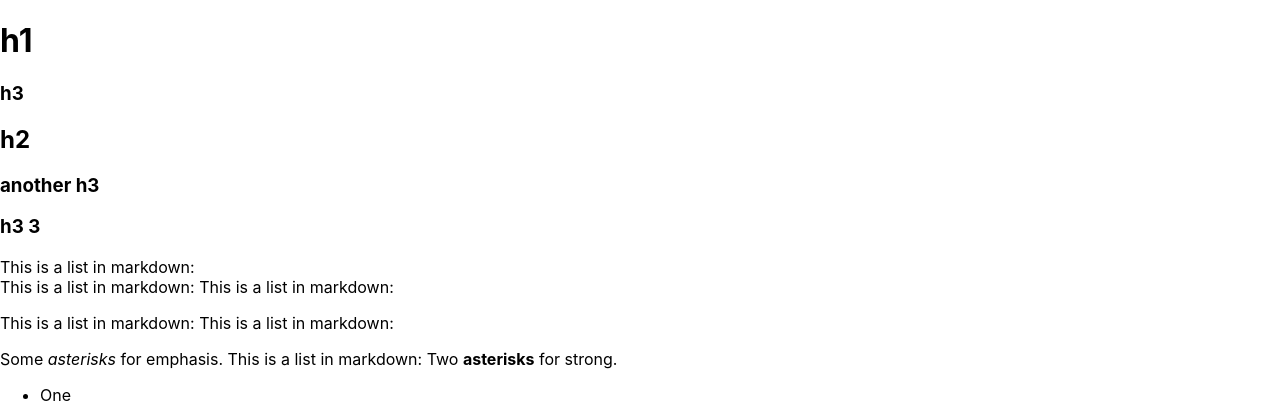
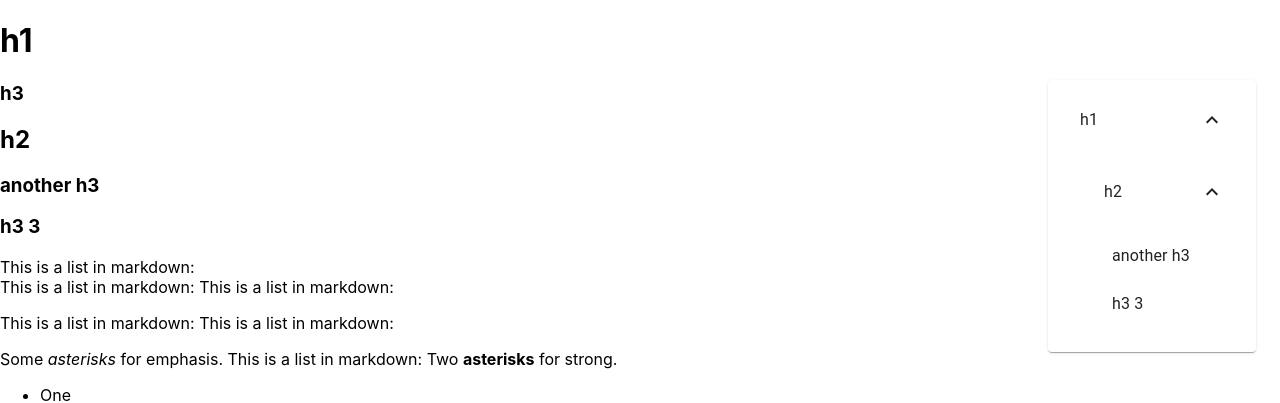
Before and after one commit to CharlieZhuo/BlogV2, a Next.js app: page /posts/my-mdx-page in a window 1280 px wide. Shown: the top 403 px of the page. Built offline with nearby package versions, Linux system fonts and the light colour scheme.

Commit message:
Feat:Table of content component.

```diff
--- /dev/null
+++ b/components/tableOfContent.tsx
@@ -0,0 +1,187 @@
+import Paper from "@mui/material/Paper";
+import List from "@mui/material/List";
+import Popover from "@mui/material/Popover";
+import Fab from "@mui/material/Fab";
+import TocIcon from "@mui/icons-material/Toc";
+
+import { useEffect, useState } from "react";
+import TocListItem from "./tocListItem";
+import Container from "@mui/material/Container";
+export type TOCConfig = {
+  H1?: true;
+  H2?: true;
+  H3?: true;
+  H4?: true;
+  H5?: true;
+  H6?: true;
+};
+
+export type headingTreeNode = {
+  id: string;
+  title: string;
+  type: string;
+  children?: headingTreeNode[];
+};
+
+export default function TableOfContent(config: TOCConfig) {
+  const getHeadingTreeRoot = (headingArray: Element[]) => {
+    const rootNode: headingTreeNode = {
+      id: "",
+      title: "",
+      type: "root",
+      children: [],
+    };
+
+    const rootHeadingElement = getSmallestHeadingElement(config);
+
+    for (let i = 0; i !== headingArray.length; ++i) {
+      let current = headingArray[i];
+      let searchResult = SearchTree(rootNode, (node) =>
+        IsValidParentElement(node.type, current.nodeName, rootHeadingElement)
+      );
+      if (searchResult) {
+        searchResult.children.push({
+          id: current.id,
+          title: current.textContent,
+          type: current.nodeName,
+          children: [],
+        });
+      } else {
+        //discard this node
+      }
+    }
+
+    // headingArray.forEach((heading, index) => {
+    //   const { textContent: title, id } = heading;
+    //   if (heading.nodeName === "H2") {
+    //     nestedHeadings.push({ id, title, items: [] });
+    //   } else if (heading.nodeName === "H3" && nestedHeadings.length > 0) {
+    //     nestedHeadings[nestedHeadings.length - 1].items.push({
+    //       id,
+    //       title,
+    //     });
+    //   }
+    // });
+
+    return rootNode;
+  };
+  const useHeadingsData = () => {
+    const [headingTree, setHeadingTree] = useState<headingTreeNode>();
+
+    useEffect(() => {
+      //generate seletorString for h1-h6 present in config
+      let seletorString = "";
+      for (const key in config) {
+        seletorString = seletorString.concat(`${key},`);
+      }
+      seletorString = seletorString.substring(0, seletorString.length - 1);
+
+      const headingsArray = Array.from(
+        document.querySelectorAll(seletorString)
+      );
+
+      const rootNode = getHeadingTreeRoot(headingsArray);
+      setHeadingTree(rootNode);
+    }, []);
+
+    return headingTree;
+  };
+
+  const tree = useHeadingsData();
+
+  const list = (
+    <Paper>
+      <List>
+        {tree?.children.map((child) => (
+          <TocListItem key={child.id} node={child} />
+        ))}
+      </List>
+    </Paper>
+  );
+
+  const [popOpen, setPopOpen] = useState(false);
+
+  const handleClick = () => {
+    setPopOpen(!popOpen);
+  };
+
+  const handleClose = () => {
+    setPopOpen(null);
+  };
+  return (
+    <>
+      <Fab
+        color="default"
+        aria-label="add"
+        sx={{
+          display: { lg: "none" },
+          position: "fixed",
+          left: "80vw",
+          bottom: "10vh",
+        }}
+        onClick={handleClick}
+      >
+        <TocIcon />
+      </Fab>
+      <Popover
+        open={popOpen}
+        onClose={handleClose}
+        sx={{
+          display: { lg: "none" },
+          position: "fixed",
+          right: "20vw",
+          top: "0rem",
+          height: "60vh",
+        }}
+      >
+        {list}
+      </Popover>
+      <Container
+        sx={{
+          display: { xs: "none", lg: "block" },
+          position: "fixed",
+          right: "0rem",
+          top: "10vh",
+          width: "20vw",
+        }}
+      >
+        {list}
+      </Container>
+    </>
+  );
+}
+
+//find heading element of most signaficance eg: h1 in [h1,h2,h3], h2 in[h2,h5,h6]
+function getSmallestHeadingElement(config: TOCConfig) {
+  return Object.keys(config).reduce((prev, curr) => {
+    let previndex = Number.parseInt(prev[prev.search(/\d/)]);
+    let currindex = Number.parseInt(curr[curr.search(/\d/)]);
+    return previndex < currindex ? prev : curr;
+  });
+}
+function IsValidParentElement(
+  parent: string,
+  child: string,
+  RootHeadingElement: string
+) {
+  if (parent === "root" && child === RootHeadingElement) return true;
+  else {
+    let parentIndex = Number.parseInt(parent[parent.search(/\d/)]);
+    let childIndex = Number.parseInt(child[child.search(/\d/)]);
+    return parentIndex === childIndex - 1;
+  }
+}
+
+function SearchTree(
+  rootNode: headingTreeNode,
+  predicate: (node: headingTreeNode) => boolean
+): headingTreeNode | null {
+  if (rootNode.children?.length > 0) {
+    for (const child of rootNode.children) {
+      let result = SearchTree(child, predicate);
+      if (result) return result;
+    }
+  }
+  if (predicate(rootNode)) return rootNode;
+  else return null;
+}
--- /dev/null
+++ b/components/tocListItem.tsx
@@ -0,0 +1,46 @@
+import { headingTreeNode } from "./tableOfContent";
+import ListItem from "@mui/material/ListItem";
+import List from "@mui/material/List";
+import ListItemButton from "@mui/material/ListItemButton";
+import ListItemText from "@mui/material/ListItemText";
+import Collapse from "@mui/material/Collapse";
+import { useState } from "react";
+import ExpandMore from "@mui/icons-material/ExpandMore";
+import ExpandLess from "@mui/icons-material/ExpandLess";
+
+export default function TocListItem({ node }: { node: headingTreeNode }) {
+  const [expandChildren, setExpandChildren] = useState(true);
+  let item;
+  if (node?.children?.length > 0)
+    item = (
+      <>
+        <ListItem>
+          <ListItemButton component="a" href={`#${node.id}`}>
+            <ListItemText primary={node.title} />
+          </ListItemButton>
+          <ListItemButton
+            onClick={() => setExpandChildren(!expandChildren)}
+            sx={{ flexGrow: "0" }}
+          >
+            {expandChildren ? <ExpandLess /> : <ExpandMore />}
+          </ListItemButton>
+        </ListItem>
+
+        <Collapse in={expandChildren}>
+          <List sx={{ paddingInlineStart: "1.5rem" }}>
+            {node.children.map((child) => (
+              <TocListItem key={child.id} node={child}></TocListItem>
+            ))}
+          </List>
+        </Collapse>
+      </>
+    );
+  else
+    item = (
+      <ListItemButton component="a" href={`#${node.id}`}>
+        <ListItemText primary={node.title} />
+      </ListItemButton>
+    );
+
+  return item;
+}
```
